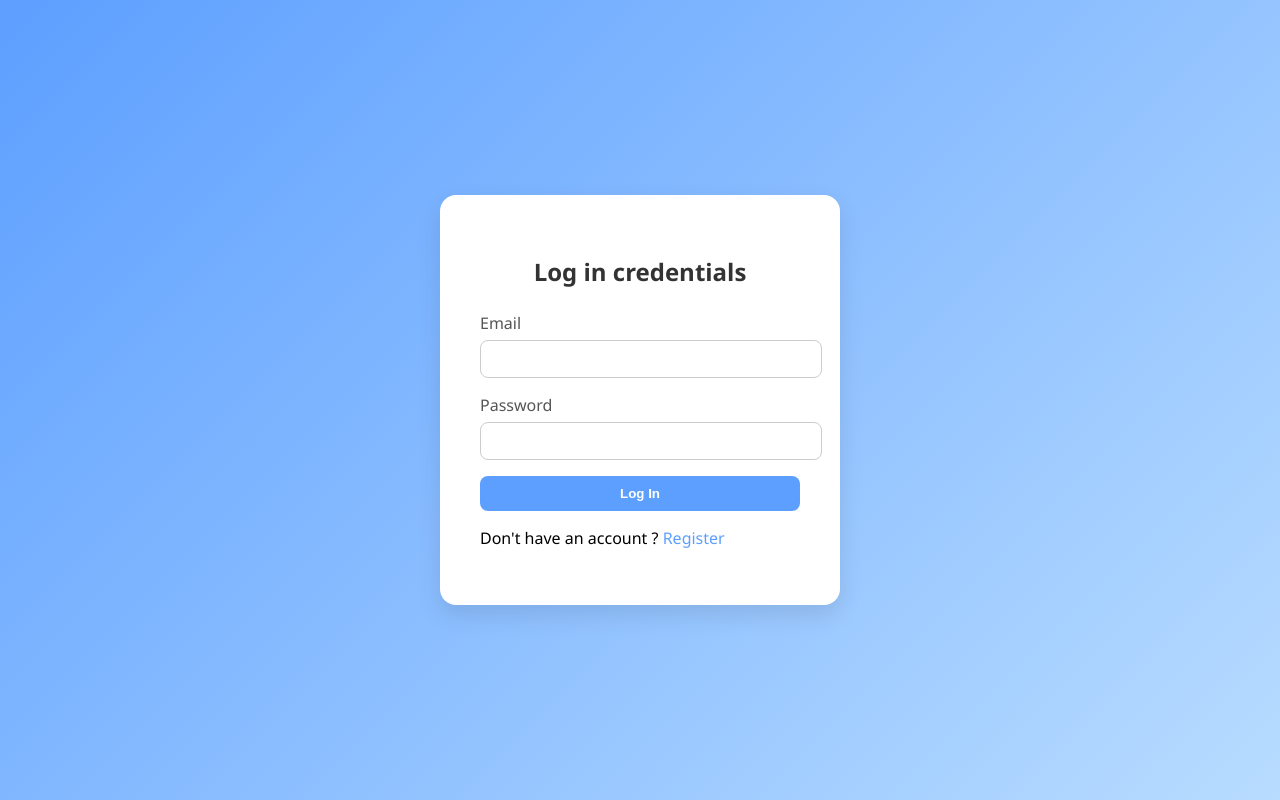
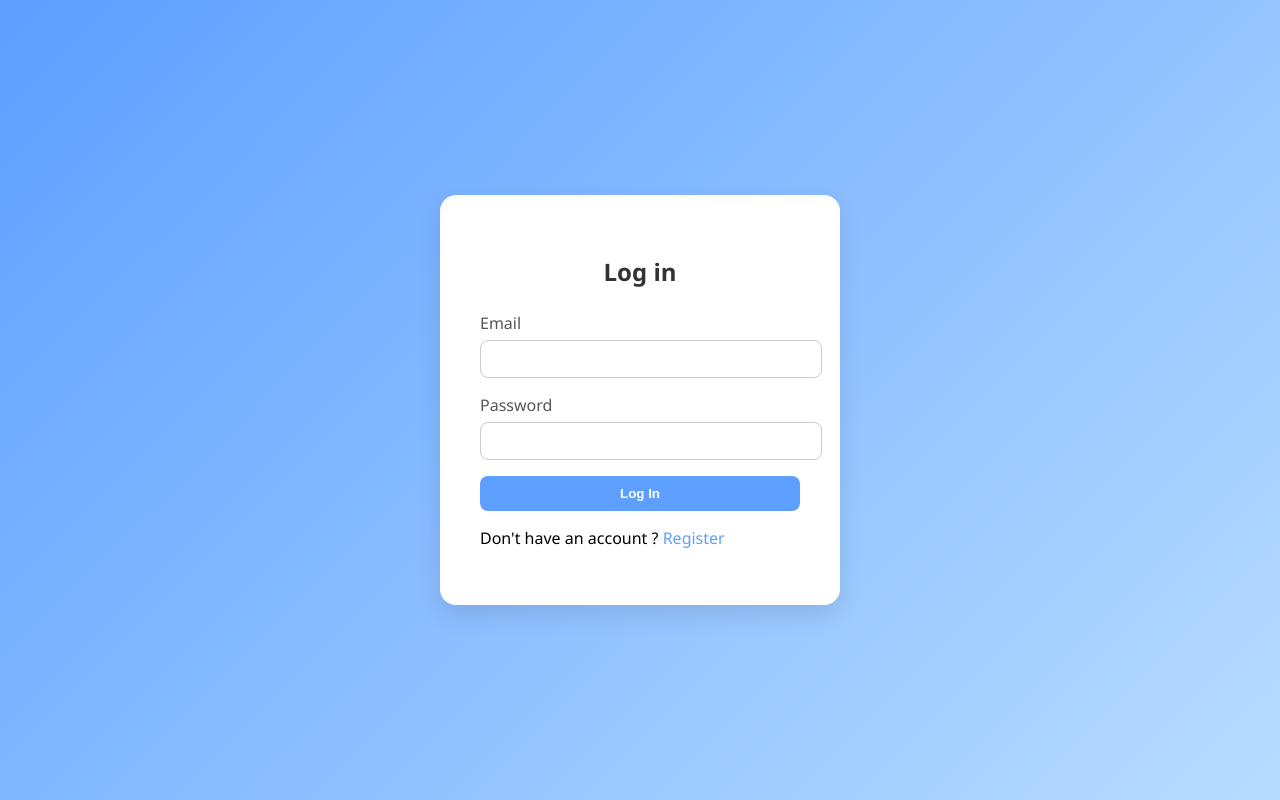
Before and after one commit to aleksandar234/Fullstack-file-manager-app, a website: page frontend/views/loginPage.html in a window 1280 px wide. Drawn offline with Linux system fonts and the light colour scheme.

Commit message:
logIPage prepravka

```diff
--- a/frontend/views/loginPage.html
+++ b/frontend/views/loginPage.html
@@ -10,7 +10,7 @@
 
 <body>
     <div class="login-box">
-        <h2>Log in credentials</h2>
+        <h2>Log in</h2>
 
         <form id="loginForm">
             <div class="input-group">
```
